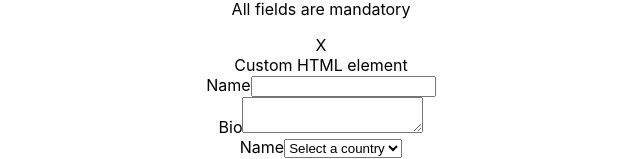
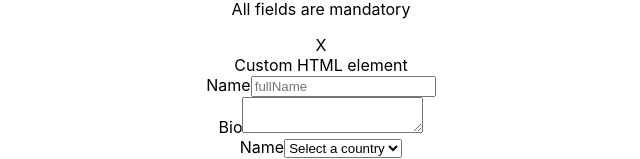
Before and after one commit to raunak1497/react-testing, a React (Create React App) app in the folder jest/: page / in a window 1280 px wide. Shown: the part 132-291 px from the top of the page, without its empty margins (319-959 px from the left). Built offline with nearby package versions, Linux system fonts and the light colour scheme.

Commit message:
using getByPlaceholder

```diff
--- a/jest/src/components/application/application.tsx
+++ b/jest/src/components/application/application.tsx
@@ -10,7 +10,7 @@
       <form>
         <div>
           <label htmlFor="name">Name</label>
-          <input type="text" id="name"/>
+          <input type="text" id = "name" placeholder="fullName"/>
         </div>
         <div>
           <label htmlFor="bio">Bio</label>
```
Also changed, not shown: 1 other file (tests, documents, lock files or other folders).
